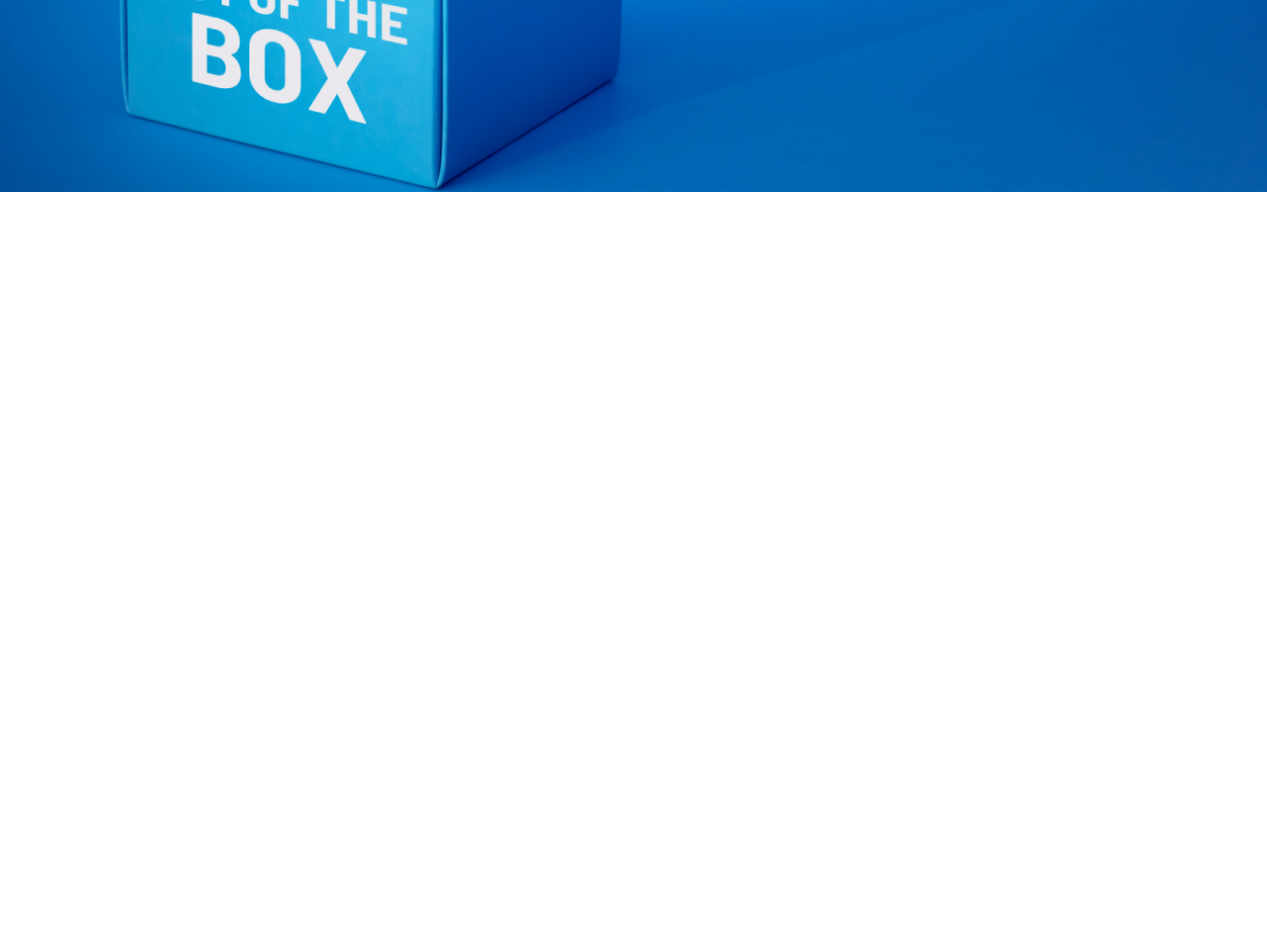
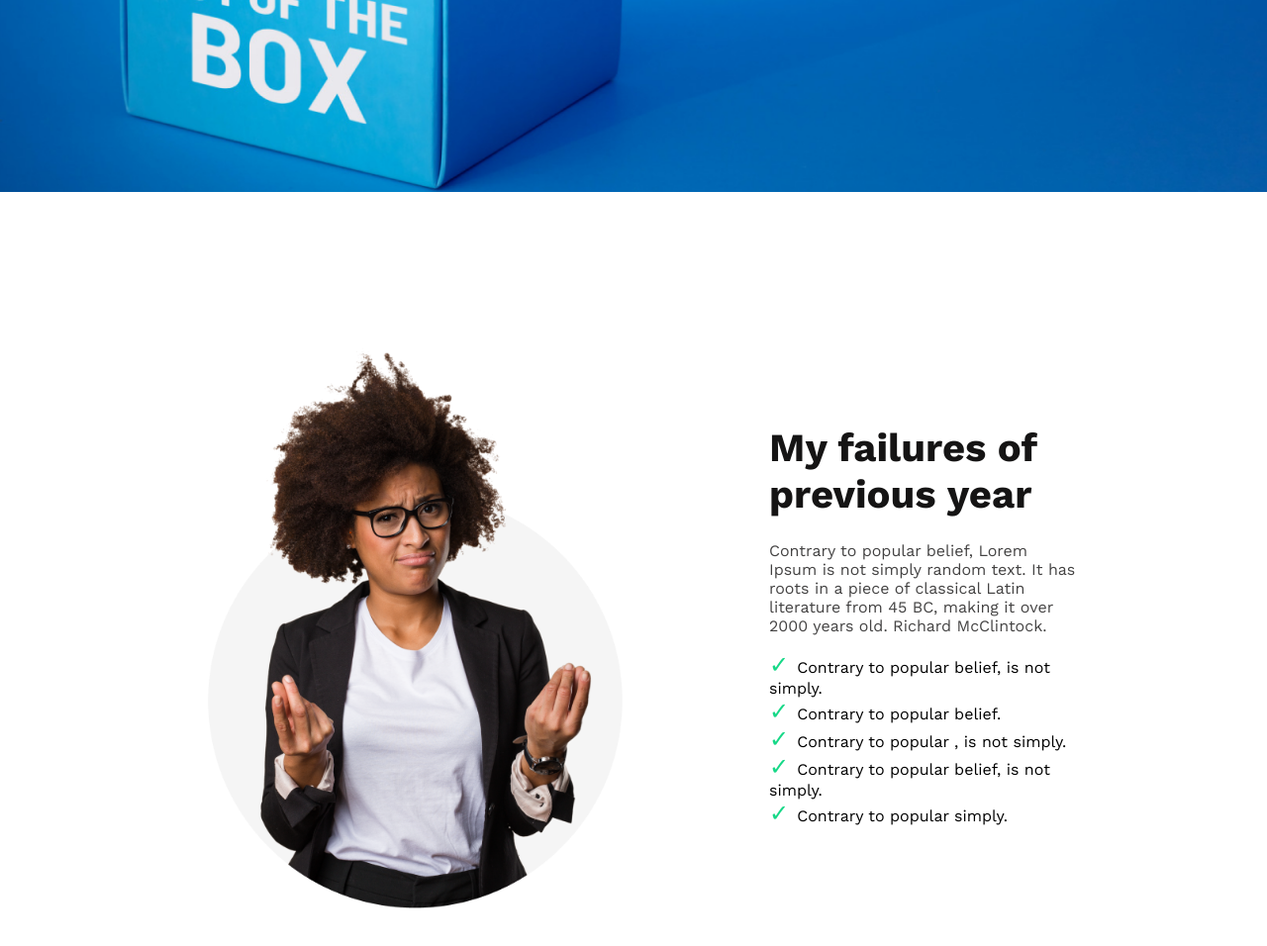
Before and after one commit to Rezwan66/new-year-resolution, a plain HTML site: page index.html in a window 1280 px wide. Shown: the part 606-1562 px from the top of the page at 99% size. Before the commit the page ends 800 px from the top, so only its background shows below. Drawn offline with nearby package versions, Linux system fonts and the light colour scheme.

Commit message:
added and completed failures section

```diff
--- a/index.html
+++ b/index.html
@@ -26,7 +26,28 @@
             </div>
         </div>
     </header>
-    <main></main>
+    <main>
+        <section class="failures-section">
+            <div class="failures-container">
+                <div class="failure-img">
+                    <img src="images/person.png" alt="">
+                </div>
+                <div class="failure-text">
+                    <h3 class="failure-title">My failures of <br> previous year</h3>
+                    <p class="failure-description">
+                        Contrary to popular belief, Lorem Ipsum is not simply random text. It has roots in a piece of classical Latin literature from 45 BC, making it over 2000 years old. Richard McClintock.
+                    </p>
+                    <ul class="failure-list">
+                        <li>Contrary to popular belief, is not simply.</li>
+                        <li>Contrary to popular belief.</li>
+                        <li>Contrary to popular , is not simply.</li>
+                        <li>Contrary to popular belief, is not simply.</li>
+                        <li>Contrary to popular simply.</li>
+                    </ul>
+                </div>
+            </div>
+        </section>
+    </main>
     <footer></footer>
 </body>
 
--- a/styles/style.css
+++ b/styles/style.css
@@ -10,7 +10,7 @@ body {
 
 /* banner styles */
 
-.banner{
+.banner {
     display: flex;
     width: 100wh;
     background-image: url("../images/banner/banner3.png");
@@ -57,3 +57,49 @@ body {
 /* main section */
 
 /* failures styles */
+
+.failures-section {
+    width: 70%;
+    margin: auto;
+    margin-top: 150px;
+    margin-bottom: 150px;
+}
+
+.failures-container {
+    display: flex;
+    justify-content: space-evenly;
+    gap: 134px;
+    align-items: center;
+}
+
+.failure-text {
+    max-width: 416px;
+}
+
+.failure-list {
+    list-style: none;
+}
+
+.failure-list li:before {
+    content: '✓ ';
+    color: #16D887;
+    font-size: 24px;
+}
+
+.failure-img img {
+    width: 451px;
+}
+
+.failure-title {
+    color: var(--dark-01, #151414);
+    font-size: 40px;
+    font-weight: 700;
+    margin-bottom: 24px;
+}
+
+.failure-description {
+    color: var(--dark-02, #444343);
+    font-size: 16px;
+    font-weight: 400;
+    margin-bottom: 16px;
+}
```
